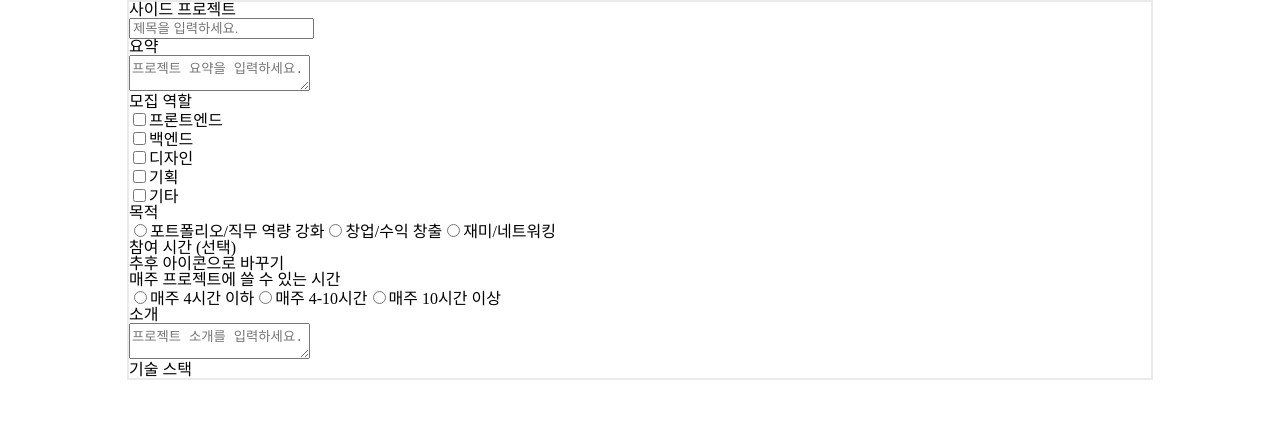
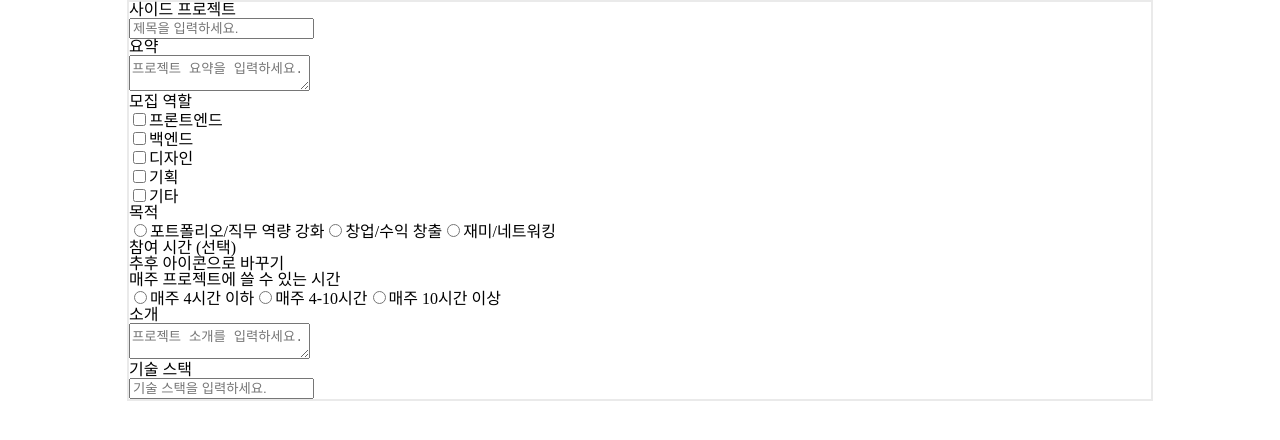
Before and after one commit to junhui324/MoGakPpo, a React (Create React App) app: page /create in a window 1280 px wide. Shown: the top 440 px of the page. Built offline with nearby package versions, Linux system fonts and the light colour scheme.

Commit message:
Feat: 기술 스택 저장 구현
input태그에서 사용자가 문자열을 입력한 후 엔터를 누르면
project_required_stacks.stackList 에 저장이 된다.

```diff
--- a/src/components/ProjectWritingForm/ProjectWritingForm.tsx
+++ b/src/components/ProjectWritingForm/ProjectWritingForm.tsx
@@ -27,6 +27,7 @@ function ProjecttWritingForm() {
   });
   const [selectedGoalRadioValue, setSelectedGoalRadioValue] = useState<string>('');
   const [selectedTimeRadioValue, setSelectedTimeRadioValue] = useState<string>('');
+  const [stackInputValue, setStackInputValue] = useState<string>('');
 
   const handleProjectChange = (e: React.ChangeEvent<HTMLInputElement | HTMLTextAreaElement>) => {
     const { name, value } = e.target;
@@ -77,9 +78,24 @@ function ProjecttWritingForm() {
     });
   };
 
+  const handleStackInputKeyPress = (e: React.KeyboardEvent<HTMLInputElement>) => {
+    if (e.code === 'Enter') {
+      e.preventDefault();
+      if (stackInputValue.trim() !== '') {
+        setProject((prevProject) => ({
+          ...prevProject,
+          project_required_stacks: {
+            stackList: [...prevProject.project_required_stacks.stackList, stackInputValue.trim()],
+          },
+        }));
+        setStackInputValue('');
+      }
+    }
+  };
+
   // const handleSubmit = (e: React.FormEvent) => {
   //   e.preventDefault();
-  //   // 게시물 데이터를 서버에 전송하거나 필요한 처리를 수행합니다.
+  //   // 게시물 데이터를 서버에 전송하거나 필요한 처리를 수행
   //   console.log(post);
   //   // 게시물 작성 후 초기화
   //   setPost({ title: '', summary: '', introduce: '' });
@@ -243,6 +259,21 @@ function ProjecttWritingForm() {
 
           <div>
             <h2>기술 스택</h2>
+            <div>
+              <input
+                type="text"
+                name="stackInputValue"
+                value={stackInputValue}
+                onChange={(e) => setStackInputValue(e.target.value)}
+                onKeyUp={handleStackInputKeyPress}
+                placeholder="기술 스택을 입력하세요."
+              />
+              <ul>
+                {project.project_required_stacks.stackList.map((stack, index) => (
+                  <li key={index}>{stack}</li>
+                ))}
+              </ul>
+            </div>
           </div>
         </div>
       </div>
```
